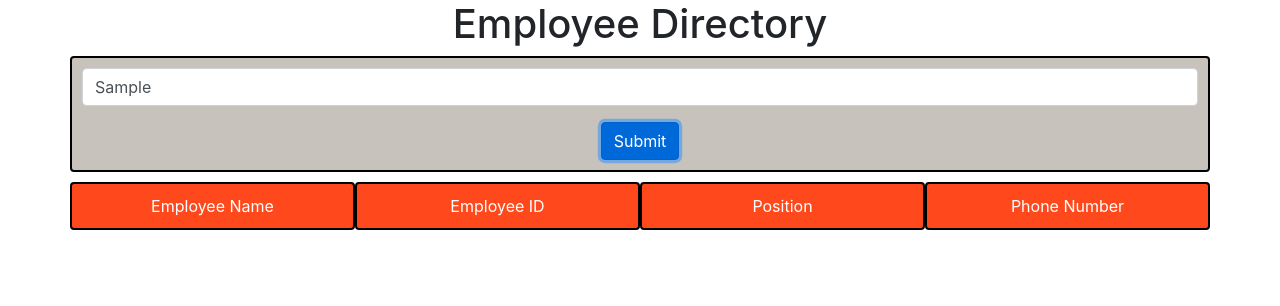
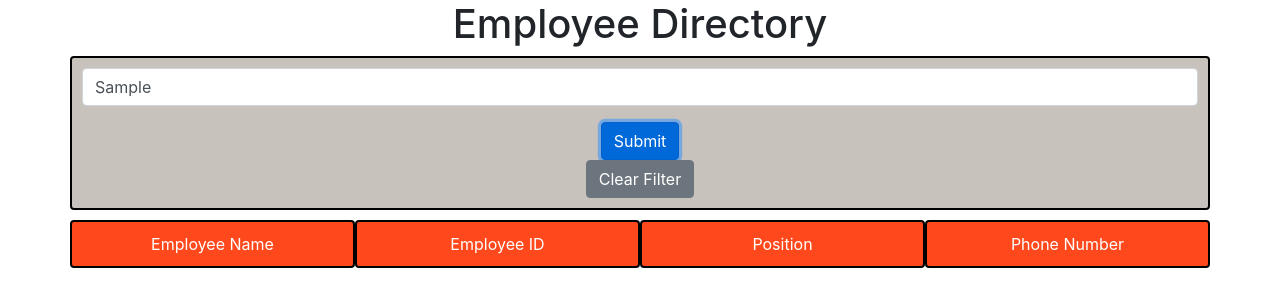
Before and after one commit to j-senak/employee-directory-sort, a React (Create React App) app: page / in a window 1280 px wide. Both pictures are taken after typing "Sample" into the empty fields and a click on the button "Submit". Shown: the top 306 px of the page. Built offline with nearby package versions, Linux system fonts and the light colour scheme.

Commit message:
added clear filter button

```diff
--- a/src/containers/EmployeeDirectory.jsx
+++ b/src/containers/EmployeeDirectory.jsx
@@ -59,7 +59,7 @@ class EmployeeDirectory extends Component {
         phone: "999-999-9999",
       },
     ],
-    searchTerm: ""
+    searchTerm: "",
   };
 
   // Writing down axios call in case we want a 3rd Party API and for practice
@@ -78,6 +78,13 @@ class EmployeeDirectory extends Component {
   //         console.log(err);
   //     });
   // }
+
+  clearFilter = () => {
+      this.setState({
+          employees: this.state.employees,
+          searchTerm: "",
+      });
+  };
 
   handleChange = (event) => {
       const {name, value} = event.target;
@@ -122,7 +129,10 @@ class EmployeeDirectory extends Component {
                   Submit
                 </button>
               </form>
-            </div>
+              {(this.state.searchTerm.length > 0) && (
+              <button className="btn btn-secondary" onClick={this.clearFilter}>Clear Filter</button>
+              )}
+              </div>
           </div>
         </div>
         <List employees={this.state.employees} />
```
